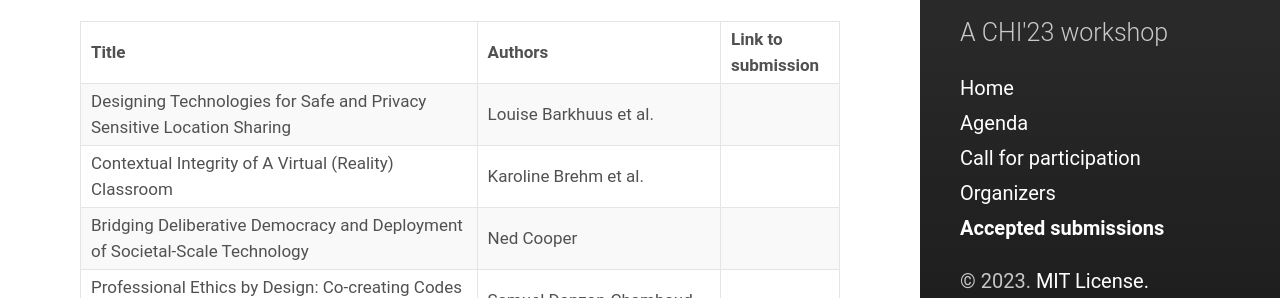
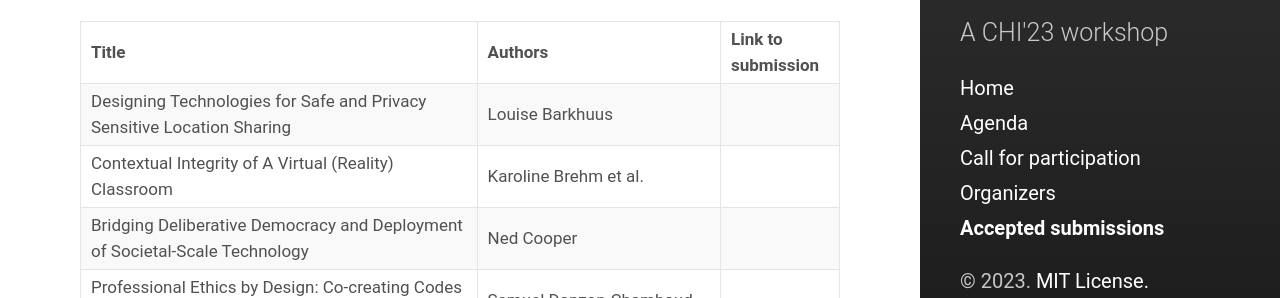
Before and after one commit to yang-qian/designpolicyCHI23, a Jekyll site: the page built from accepted.md, in a window 1280 px wide and 1400 px high. Shown: the part 199-497 px from the top of the window. Built offline with Jekyll 4.4.1, drawn with Linux system fonts in a browser that asks for light colours; some of the changed text lies outside the part shown.

```diff
--- a/accepted.md
+++ b/accepted.md
@@ -8,7 +8,7 @@ The list of accepted submissions is still being updated as camera-ready versions
 
 | Title                                                                         | Authors                                   | Link to submission |
 |-------------------------------------------------------------------------------|-------------------------------------------|--------------------|
-|Designing Technologies for Safe and Privacy Sensitive Location Sharing	| Louise Barkhuus et al.||
+|Designing Technologies for Safe and Privacy Sensitive Location Sharing	| Louise Barkhuus ||
 |Contextual Integrity of A Virtual (Reality) Classroom	| Karoline Brehm et al. ||
 |Bridging Deliberative Democracy and Deployment of Societal-Scale Technology|Ned Cooper||
 |Professional Ethics by Design: Co-creating Codes of Conduct for ComputationalPractice|Samuel Danzon-Chambaud||
@@ -28,7 +28,7 @@ The list of accepted submissions is still being updated as camera-ready versions
 |Whose Policy? Privacy Challenges of Decentralized Platforms	| Sohyeon Hwang et al. ||
 |Policy Paths Toward a Systemic Understanding of Recommendation Platforms |	Ruijie Yew et al. ||
 |Staying with the Trouble of Developing Mental Health Technology and Policy | Jacinta Jardine, Camille Nadal, Sarah Robinson | |
-| Opportunities for Coordinating Policy and Technology Design for AlgorithmicAccountability: Insights from the U.S. Criminal Legal System |	Angela Jin et al. ||
+| Opportunities for Coordinating Policy and Technology Design for AlgorithmicAccountability: Insights from the U.S. Criminal Legal System |	Angela Jin ||
 |Recentering Validity Considerations throughEarly-Stage Deliberations Around AI and Policy Design| Anna Kawakami, Usaamanda Coston, Usahaiyi Zhu, Usahoda Heidari, Usakenneth Holstein ||
 |Designing for Equity in Public Sector Data-Driven Innovations: Exploring the Desired Futures of Historically Underserved Business Owners |	Seyun Kim et al. ||
 |(Legal Design) Research through Litigation |	Reuben Kirkham et al. ||
```
